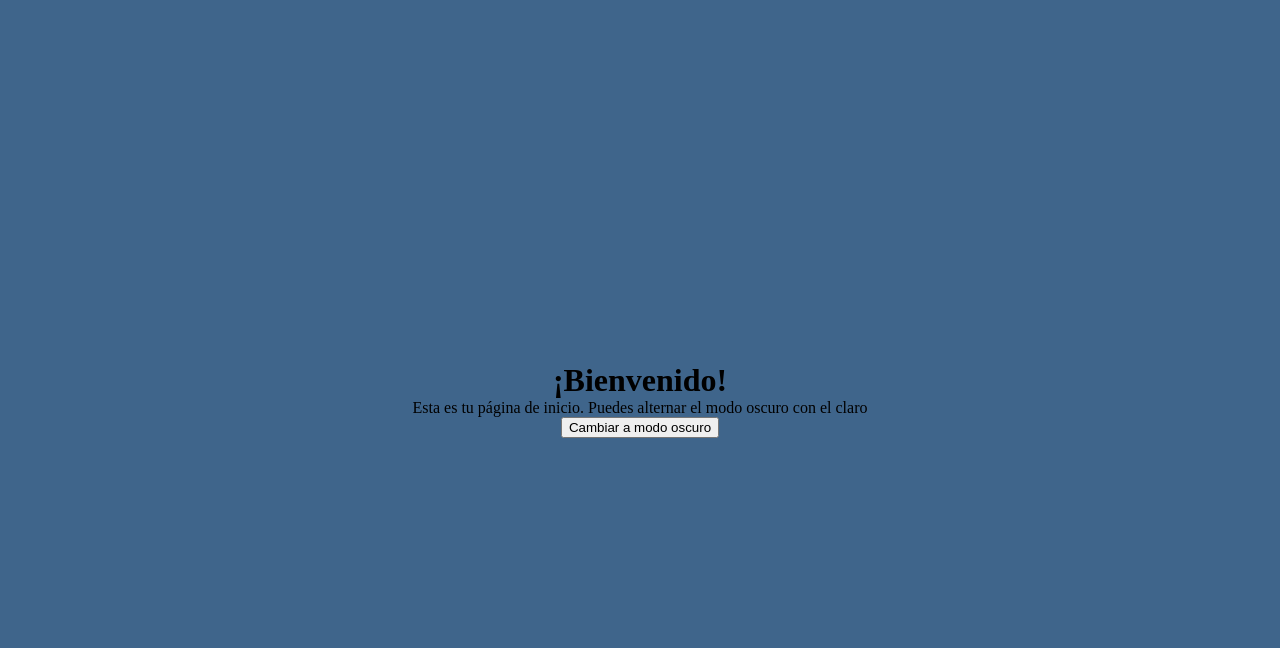
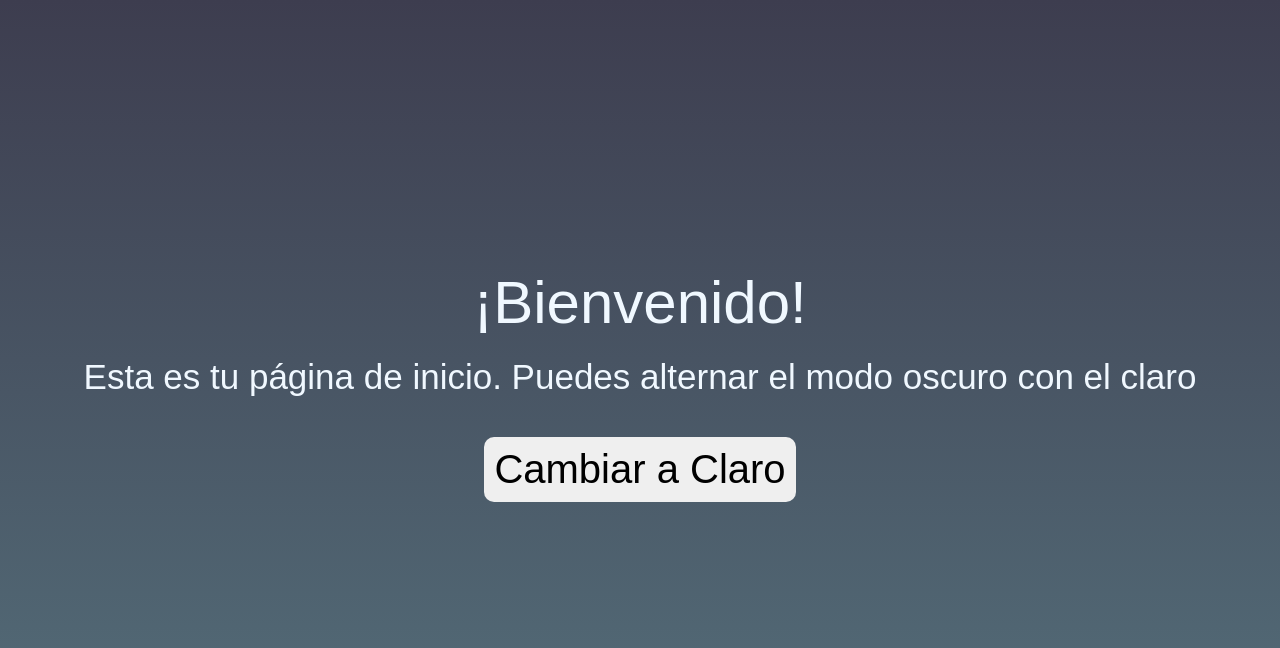
Before and after one commit to Michizan18/DOM, a plain HTML site: page Modo Oscuro/index.html in a window 1280 px wide. Both pictures are taken after a click on the button "Cambiar a modo oscuro". Drawn offline with Linux system fonts and the light colour scheme.

Commit message:
Se agregó el quinto ejercicio

```diff
--- a/Contador de clics/style.css
+++ b/Contador de clics/style.css
@@ -26,6 +26,9 @@ button {
     color: white;
     padding: 10px;
     transition: 0.5s;
+    border: none;
+    margin-bottom: 50px;
+    font-size: 40px;
 }
 
 button:hover {
@@ -39,12 +42,6 @@ h1 {
     font-size: 60px;
 }
 
-button {
-    border: none;
-    margin-bottom: 50px;
-    font-size: 40px;
-}
-
 .center {
     text-align: center;
 }
--- a/Modo Oscuro/app.js
+++ b/Modo Oscuro/app.js
@@ -0,0 +1,12 @@
+const boton = document.getElementById('tema');
+
+boton.addEventListener('click', () => {
+    document.body.classList.toggle('temaOscuro');
+    document.body.classList.toggle('temaClaro');
+
+    if (document.body.classList.contains('temaOscuro')){
+        boton.textContent = 'Cambiar a Claro';
+    } else if (document.body.classList.contains('temaClaro')){
+        boton.textContent = 'Cambiar a Oscuro';
+    }
+});
--- a/Modo Oscuro/index.html
+++ b/Modo Oscuro/index.html
@@ -9,7 +9,7 @@
     <div class="page">
         <h1>¡Bienvenido!</h1>
         <p>Esta es tu página de inicio. Puedes alternar el modo oscuro con el claro</p>
-        <button id="oscuro">Cambiar a modo oscuro</button>
+        <button id="tema">Cambiar a modo oscuro</button>
     </div>
     <script src="app.js"></script>
 </body>
--- a/Modo Oscuro/style.css
+++ b/Modo Oscuro/style.css
@@ -8,9 +8,45 @@ body {
     justify-content: center;
     align-items: center;
     height: 100vh;
-    background-color: #3f658b;
+    transition: background-color 0.5s, color 0.5s;
+}
+
+h1, p, button {
+    text-align: center;
+    font-family: "Poppins", sans-serif;
+    font-weight: 500;
+    font-style: normal;
+    margin: 20px;
+}
+
+button {
+    border-radius: 10px;
+    padding: 10px;
+    transition: 0.5s;
+    border: none;
+    margin-bottom: 50px;
+    font-size: 40px;
+}
+
+h1 {
+    font-size: 60px;
+}
+
+p {
+    font-size: 35px;
 }
 
 .page {
     text-align: center;
 }
+
+.temaClaro {
+    background-color: rgb(58, 85, 109);
+    color: rgb(51, 51, 80);
+}
+
+.temaOscuro {
+    background: rgb(20,57,73);
+    background: linear-gradient(0deg, rgba(20,57,73,0.7231267507002801) 0%, rgba(61,61,79,1) 100%);
+    color: aliceblue;
+}
```
